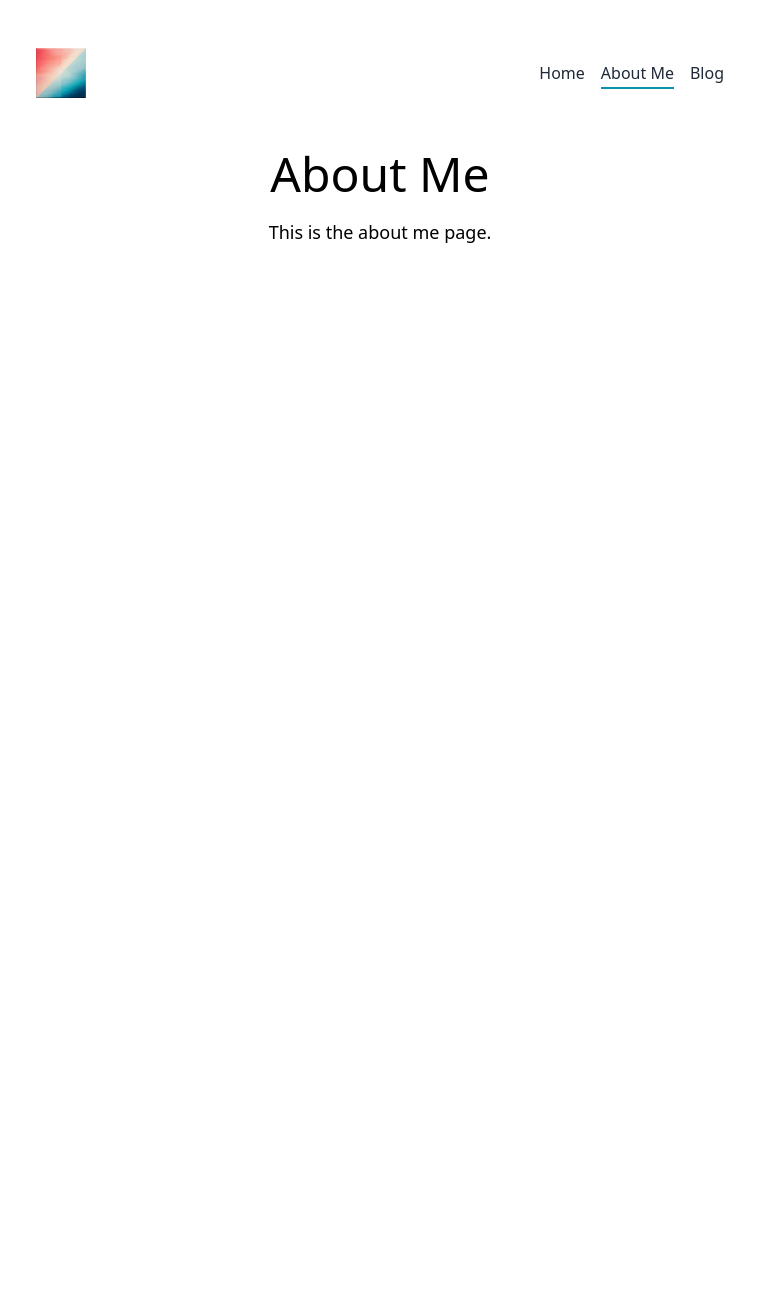
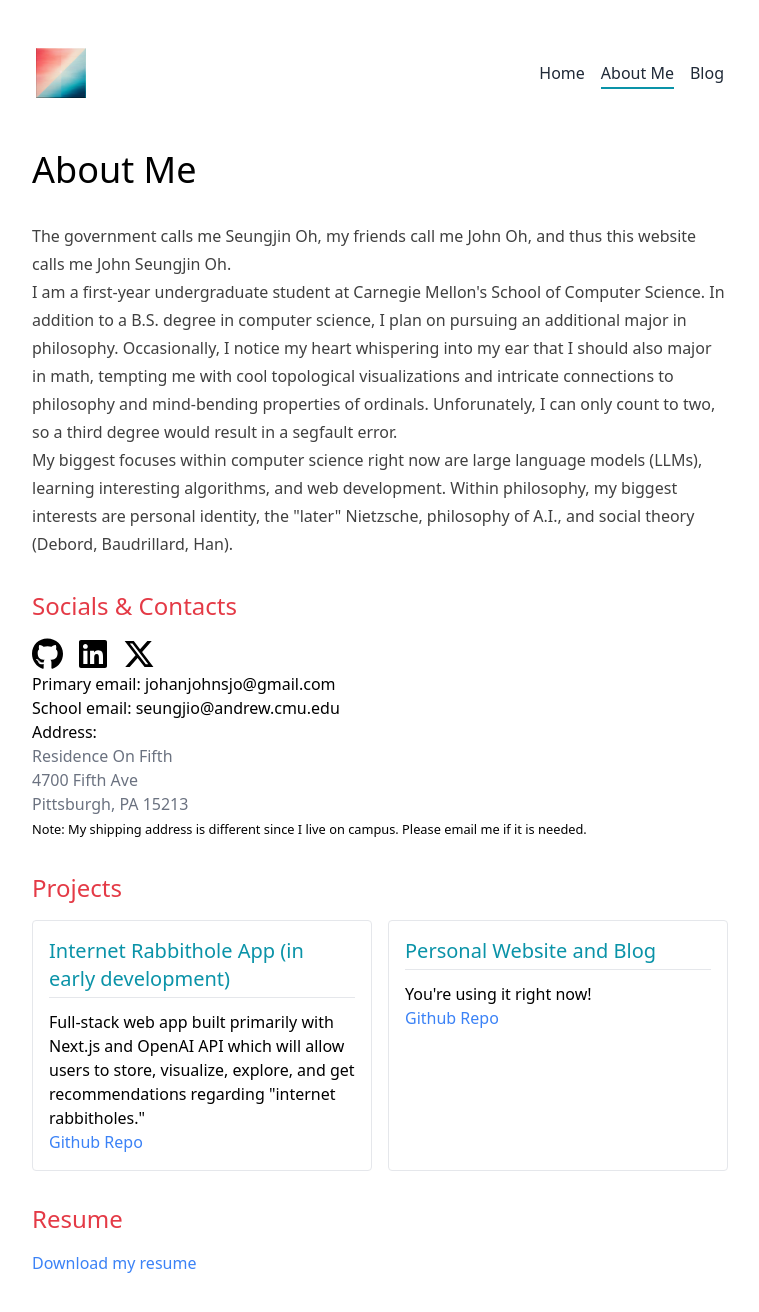
Before and after one commit to johnyojohn/personal-website, a Next.js app in the folder personal_website/: page /about in a window 1280 px wide. Shown: the top 1312 px of the page, without its empty margins (260-1019 px from the left). Before the commit the page ends 800 px from the top, so only its background shows below. Built offline with nearby package versions, Linux system fonts and the light colour scheme.

Commit message:
About me page and some styling updates
There was an issue with this error: https://nextjs.org/docs/messages/react-hydration-error.

It was due to nested <p/>. Remember not to do this again!

```diff
--- a/personal_website/package.json
+++ b/personal_website/package.json
@@ -9,6 +9,10 @@
     "lint": "next lint"
   },
   "dependencies": {
+    "@fortawesome/fontawesome-svg-core": "^6.4.2",
+    "@fortawesome/free-brands-svg-icons": "^6.4.2",
+    "@fortawesome/free-solid-svg-icons": "^6.4.2",
+    "@fortawesome/react-fontawesome": "^0.2.0",
     "@mdx-js/loader": "^2.3.0",
     "@next/mdx": "^13.5.6",
     "gray-matter": "^4.0.3",
--- a/personal_website/src/pages/about.js
+++ b/personal_website/src/pages/about.js
@@ -1,11 +1,132 @@
 import Layout from "../components/Layout";
+import { FontAwesomeIcon } from "@fortawesome/react-fontawesome";
+import {
+  faGithub,
+  faLinkedin,
+  faTwitter,
+  faXTwitter,
+} from "@fortawesome/free-brands-svg-icons";
 
 export default function About() {
   return (
     <Layout title="About Me">
-      <div className="text-center">
-        <h1 className="text-5xl mb-5">About Me</h1>
-        <p className="text-lg">This is the about me page.</p>
+      <div className="">
+        <h1 className="text-4xl mb-5">About Me</h1>
+        <p className="prose prose-neutral max-w-none mt-8">
+          The government calls me Seungjin Oh, my friends call me John Oh, and
+          thus this website calls me John Seungjin Oh.
+          <br />
+          I am a first-year undergraduate student at Carnegie Mellon's School of
+          Computer Science. In addition to a B.S. degree in computer science, I
+          plan on pursuing an additional major in philosophy. Occasionally, I
+          notice my heart whispering into my ear that I should also major in
+          math, tempting me with cool topological visualizations and intricate
+          connections to philosophy and mind-bending properties of ordinals.
+          Unforunately, I can only count to two, so a third degree would result
+          in a segfault error.
+          <br />
+          My biggest focuses within computer science right now are large
+          language models (LLMs), learning interesting algorithms, and web
+          development. Within philosophy, my biggest interests are personal
+          identity, the "later" Nietzsche, philosophy of A.I., and social theory
+          (Debord, Baudrillard, Han).
+        </p>
+
+        {/* Socials/Contacts */}
+        <section className="my-8">
+          <h2 className="text-2xl mb-4 text-customRed">Socials & Contacts</h2>
+          <div className="flex space-x-4">
+            <a
+              href="https://github.com/johnyojohn"
+              target="_blank"
+              rel="noopener noreferrer"
+            >
+              <FontAwesomeIcon icon={faGithub} size="2x" />
+            </a>
+            <a
+              href="https://linkedin.com/in/johnseungjin"
+              target="_blank"
+              rel="noopener noreferrer"
+            >
+              <FontAwesomeIcon icon={faLinkedin} size="2x" />
+            </a>
+            <a
+              href="https://x.com/johnseungjinoh?s=21"
+              target="_blank"
+              rel="noopener noreferrer"
+            >
+              <FontAwesomeIcon icon={faXTwitter} size="2x" />
+            </a>
+          </div>
+          <div className="">
+            <p>
+              Primary email: johanjohnsjo@gmail.com
+              <br />
+              School email: seungjio@andrew.cmu.edu
+              <br />
+              Address:
+            </p>
+            <p className="text-gray-500">
+              Residence On Fifth
+              <br />
+              4700 Fifth Ave
+              <br />
+              Pittsburgh, PA 15213
+              <br />
+            </p>
+            <small>
+              Note: My shipping address is different since I live on campus.
+              Please email me if it is needed.
+            </small>
+          </div>
+        </section>
+
+        {/* Projects */}
+        <section className="my-8 mt-8">
+          <h2 className="text-2xl mb-4 text-customRed">Projects</h2>
+          <div className="grid grid-cols-1 md:grid-cols-2 gap-4">
+            <div className="p-4 border rounded">
+              <h3 className="text-xl mb-1 text-customBlue">
+                Internet Rabbithole App (in early development)
+              </h3>
+              <hr className="mb-3" width="100%" color="black" />
+
+              <p>
+                Full-stack web app built primarily with Next.js and OpenAI API
+                which will allow users to store, visualize, explore, and get
+                recommendations regarding "internet rabbitholes."
+              </p>
+              <a
+                href="https://github.com/johnyojohn/rabbithole"
+                className="text-blue-500"
+              >
+                Github Repo
+              </a>
+            </div>
+            <div className="p-4 border rounded">
+              <h3 className="text-xl mb-1 text-customBlue">
+                Personal Website and Blog
+              </h3>
+              <hr className="mb-3" width="100%" color="black" />
+              <p>You're using it right now!</p>
+              <a
+                href="https://github.com/johnyojohn/personal-website"
+                className="text-blue-500"
+              >
+                Github Repo
+              </a>
+            </div>
+            {/* Add more project cards here */}
+          </div>
+        </section>
+
+        {/* Resume */}
+        <section className="my-8 mt-8">
+          <h2 className="text-2xl mb-4 text-customRed">Resume</h2>
+          <a href="/resume.pdf" className="text-blue-500">
+            Download my resume
+          </a>
+        </section>
       </div>
     </Layout>
   );
--- a/personal_website/src/pages/index.js
+++ b/personal_website/src/pages/index.js
@@ -6,7 +6,7 @@ export default function Home() {
     <Layout title="Home">
       <div className="text-center">
         <h1 className="text-5xl mb-5">Hello, I'm John Seungjin Oh</h1>
-        <p className="text-xl text-[#e43a46]">
+        <p className="text-xl text-customRed">
           This is my personal website and blog.
         </p>
       </div>
@@ -22,12 +22,19 @@ export default function Home() {
         writing. It will also get new content with some time.
         <br />
         <br />
-        This website was pretty much created from scratch (a pedantic would say
+        This website was pretty much created from scratch (a pedant would say
         that no developer creates anything from scratch since everyone, and
         especially developers, and <i>especially</i> web developers, all stand
         on the shoulders of giants; I would not disagree) while I was learning
-        Next.js and Tailwind CSS. The website's icon was produced by DALL-E 3
-        during an unsuccesful attempt to emulate Rothko paintings.
+        Next.js and Tailwind CSS. Here is the &nbsp;
+        <a
+          href="https://github.com/johnyojohn/personal-website"
+          className="text-blue-500"
+        >
+          Github Repo
+        </a>
+        . The website's icon was produced by DALL-E 3 during an unsuccesful
+        attempt to emulate Rothko paintings.
         <br />
         <br />
         Lastly, here is a picture of my cat:
--- a/personal_website/tailwind.config.js
+++ b/personal_website/tailwind.config.js
@@ -2,7 +2,12 @@
 module.exports = {
   content: ["./src/**/*.{js,ts,jsx,tsx,mdx}"],
   theme: {
-    extend: {},
+    extend: {
+      colors: {
+        customRed: "#e43a46",
+        customBlue: "#0a93a8",
+      },
+    },
   },
   plugins: [require("@tailwindcss/typography")],
 };
```
Also changed, not shown: 2 other files (tests, documents, lock files or other folders).
